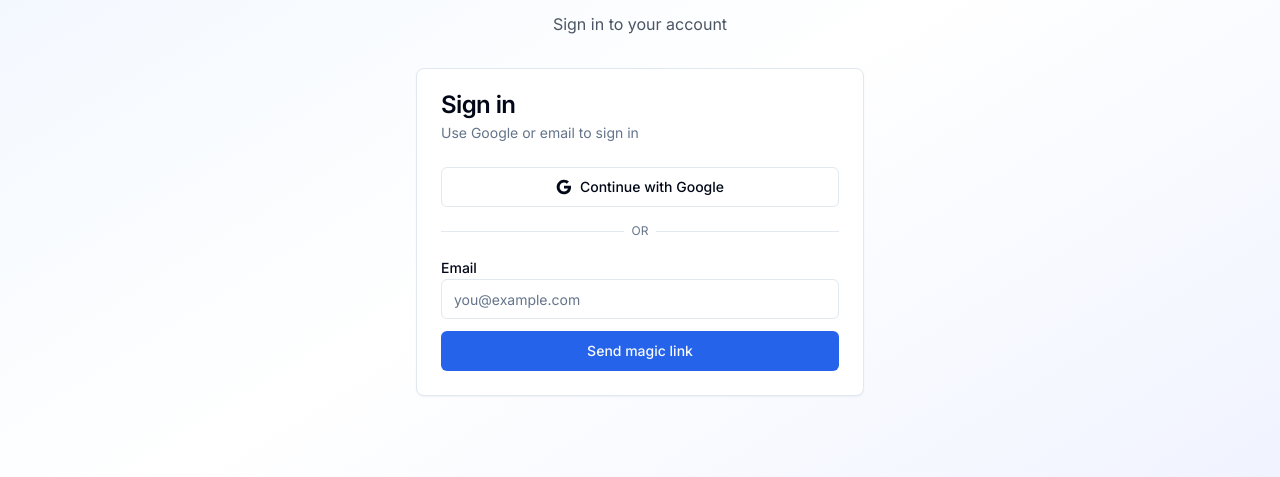
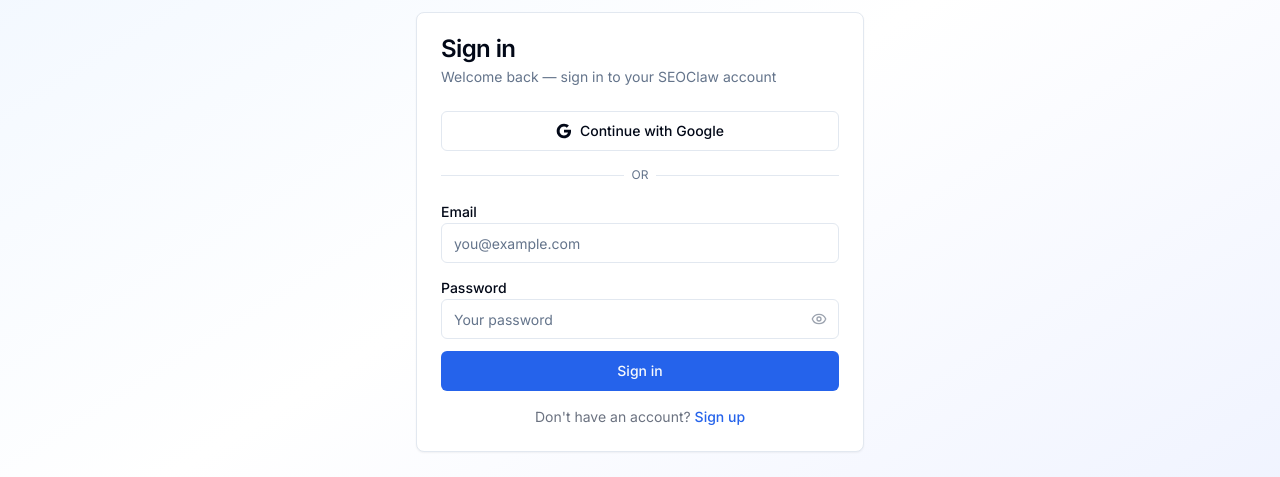
Before and after one commit to Nityasav/openclawseo, a Next.js app in the folder apps/web/: page /auth/login in a window 1280 px wide. Shown: the part 218-695 px from the top of the page. Built offline with nearby package versions, Linux system fonts and the light colour scheme; no server answers.

Commit message:
fix: replace magic link with email/password sign-up + sign-in

```diff
--- a/apps/web/app/auth/login/login-form.tsx
+++ b/apps/web/app/auth/login/login-form.tsx
@@ -6,20 +6,28 @@
 import { Input } from "@/components/ui/input";
 import { Label } from "@/components/ui/label";
 import { Card, CardContent, CardDescription, CardHeader, CardTitle } from "@/components/ui/card";
-import { AlertCircle, Loader2 } from "lucide-react";
+import { AlertCircle, Loader2, Eye, EyeOff } from "lucide-react";
+import { useRouter } from "next/navigation";
 
 interface LoginFormProps {
   error?: string;
   next?: string;
 }
 
+type Mode = "signin" | "signup";
+
 export function LoginForm({ error: initialError, next }: LoginFormProps) {
+  const [mode, setMode] = useState<Mode>("signin");
   const [email, setEmail] = useState("");
+  const [password, setPassword] = useState("");
+  const [showPassword, setShowPassword] = useState(false);
   const [loading, setLoading] = useState(false);
   const [error, setError] = useState(initialError ?? "");
   const [success, setSuccess] = useState(false);
+  const router = useRouter();
+  const supabase = createClient();
 
-  const supabase = createClient();
+  const redirectTo = next ?? "/dashboard/overview";
 
   async function handleGoogleLogin() {
     setLoading(true);
@@ -27,8 +35,9 @@
     const { error } = await supabase.auth.signInWithOAuth({
       provider: "google",
       options: {
-        redirectTo: `${window.location.origin}/api/v1/auth/callback?next=${next ?? "/dashboard/overview"}`,
-        scopes: "https://www.googleapis.com/auth/webmasters.readonly https://www.googleapis.com/auth/analytics.readonly",
+        redirectTo: `${window.location.origin}/api/v1/auth/callback?next=${redirectTo}`,
+        scopes:
+          "https://www.googleapis.com/auth/webmasters.readonly https://www.googleapis.com/auth/analytics.readonly",
       },
     });
     if (error) {
@@ -37,15 +46,18 @@
     }
   }
 
-  async function handleMagicLink(e: React.FormEvent) {
+  async function handleSubmit(e: React.FormEvent) {
     e.preventDefault();
-    if (!email) return;
+    if (!email || !password) return;
     setLoading(true);
     setError("");
-    const { error } = await supabase.auth.signInWithOtp({
+
+    if (mode === "signup") {
+      const { error } = await supabase.auth.signUp({
         email,
+        password,
         options: {
-        emailRedirectTo: `${window.location.origin}/api/v1/auth/callback?next=${next ?? "/dashboard/overview"}`,
+          emailRedirectTo: `${window.location.origin}/api/v1/auth/callback?next=${redirectTo}`,
         },
       });
       if (error) {
@@ -53,19 +65,39 @@
       } else {
         setSuccess(true);
       }
+    } else {
+      const { error } = await supabase.auth.signInWithPassword({ email, password });
+      if (error) {
+        setError(error.message);
+      } else {
+        router.push(redirectTo);
+        router.refresh();
+      }
+    }
+
     setLoading(false);
   }
 
-  if (success) {
+  if (success && mode === "signup") {
     return (
       <Card>
         <CardContent className="pt-6">
           <div className="text-center">
-            <div className="mb-3 text-4xl">📧</div>
-            <h2 className="text-lg font-semibold">Check your email</h2>
+            <div className="mb-3 text-4xl">🎉</div>
+            <h2 className="text-lg font-semibold">Account created!</h2>
             <p className="mt-2 text-sm text-gray-600">
-              We sent a magic link to <strong>{email}</strong>
+              Check <strong>{email}</strong> to confirm your address, then come back and sign in.
             </p>
+            <Button
+              className="mt-4 w-full"
+              variant="outline"
+              onClick={() => {
+                setSuccess(false);
+                setMode("signin");
+              }}
+            >
+              Go to sign in
+            </Button>
           </div>
         </CardContent>
       </Card>
@@ -75,8 +107,12 @@
   return (
     <Card>
       <CardHeader>
-        <CardTitle>Sign in</CardTitle>
-        <CardDescription>Use Google or email to sign in</CardDescription>
+        <CardTitle>{mode === "signin" ? "Sign in" : "Create account"}</CardTitle>
+        <CardDescription>
+          {mode === "signin"
+            ? "Welcome back — sign in to your SEOClaw account"
+            : "Get started with SEOClaw for free"}
+        </CardDescription>
       </CardHeader>
       <CardContent className="space-y-4">
         {error && (
@@ -86,6 +122,7 @@
           </div>
         )}
 
+        {/* Google OAuth */}
         <Button
           onClick={handleGoogleLogin}
           disabled={loading}
@@ -126,7 +163,8 @@
           </div>
         </div>
 
-        <form onSubmit={handleMagicLink} className="space-y-3">
+        {/* Email + Password form */}
+        <form onSubmit={handleSubmit} className="space-y-3">
           <div>
             <Label htmlFor="email">Email</Label>
             <Input
@@ -138,11 +176,61 @@
               required
             />
           </div>
+          <div>
+            <Label htmlFor="password">Password</Label>
+            <div className="relative">
+              <Input
+                id="password"
+                type={showPassword ? "text" : "password"}
+                placeholder={mode === "signup" ? "Min. 8 characters" : "Your password"}
+                value={password}
+                onChange={(e) => setPassword(e.target.value)}
+                minLength={mode === "signup" ? 8 : undefined}
+                required
+              />
+              <button
+                type="button"
+                onClick={() => setShowPassword((v) => !v)}
+                className="absolute right-3 top-1/2 -translate-y-1/2 text-gray-400 hover:text-gray-600"
+                tabIndex={-1}
+              >
+                {showPassword ? <EyeOff className="h-4 w-4" /> : <Eye className="h-4 w-4" />}
+              </button>
+            </div>
+          </div>
+
           <Button type="submit" className="w-full" disabled={loading}>
             {loading && <Loader2 className="mr-2 h-4 w-4 animate-spin" />}
-            Send magic link
+            {mode === "signin" ? "Sign in" : "Create account"}
           </Button>
         </form>
+
+        {/* Toggle mode */}
+        <p className="text-center text-sm text-gray-500">
+          {mode === "signin" ? (
+            <>
+              Don&apos;t have an account?{" "}
+              <button
+                type="button"
+                onClick={() => { setMode("signup"); setError(""); }}
+                className="font-medium text-blue-600 hover:underline"
+              >
+                Sign up
+              </button>
+            </>
+          ) : (
+            <>
+              Already have an account?{" "}
+              <button
+                type="button"
+                onClick={() => { setMode("signin"); setError(""); }}
+                className="font-medium text-blue-600 hover:underline"
+              >
+                Sign in
+              </button>
+            </>
+          )}
+        </p>
       </CardContent>
     </Card>
   );
```
Lines whose indentation alone changed are shown as unchanged.
